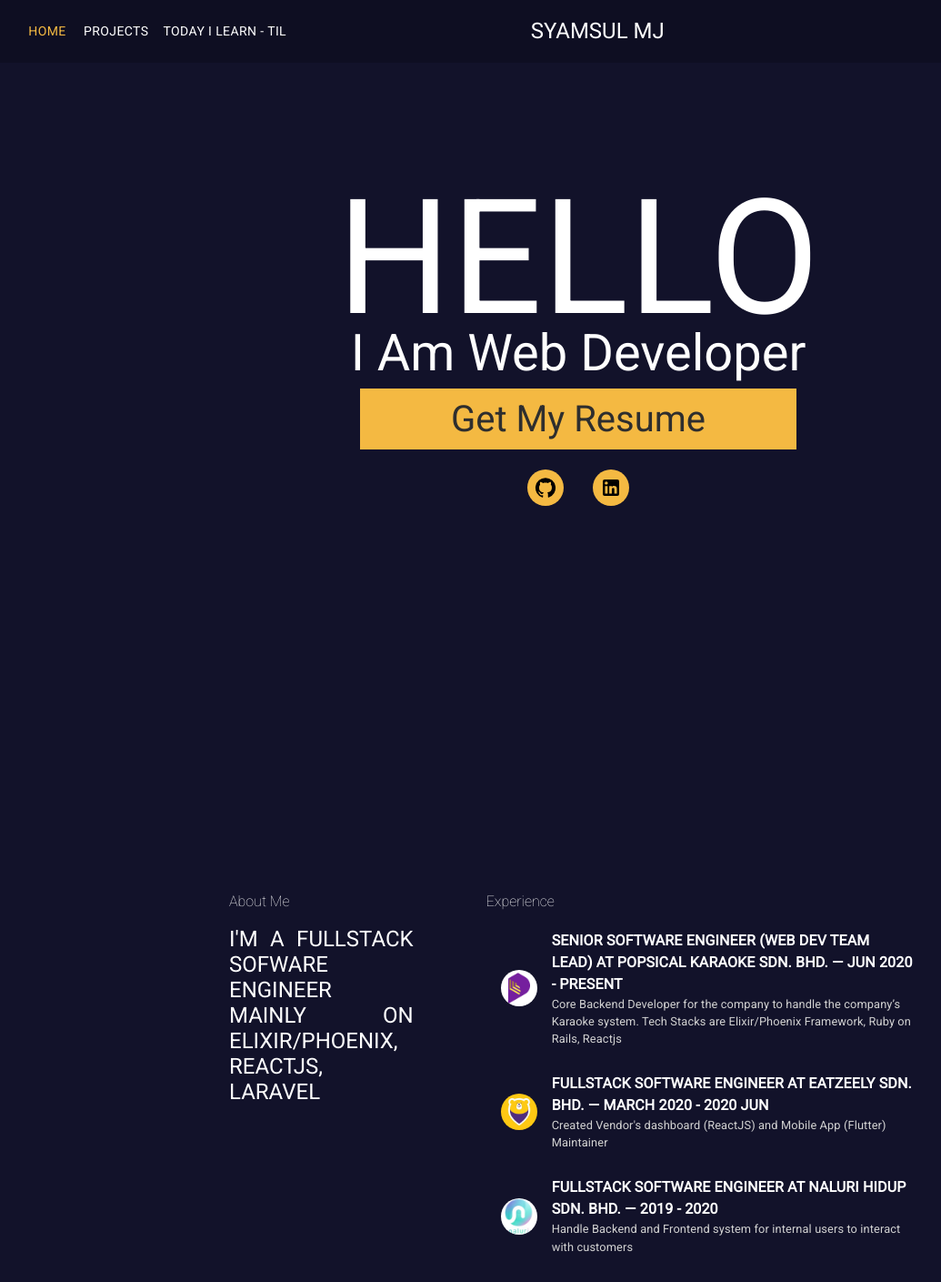
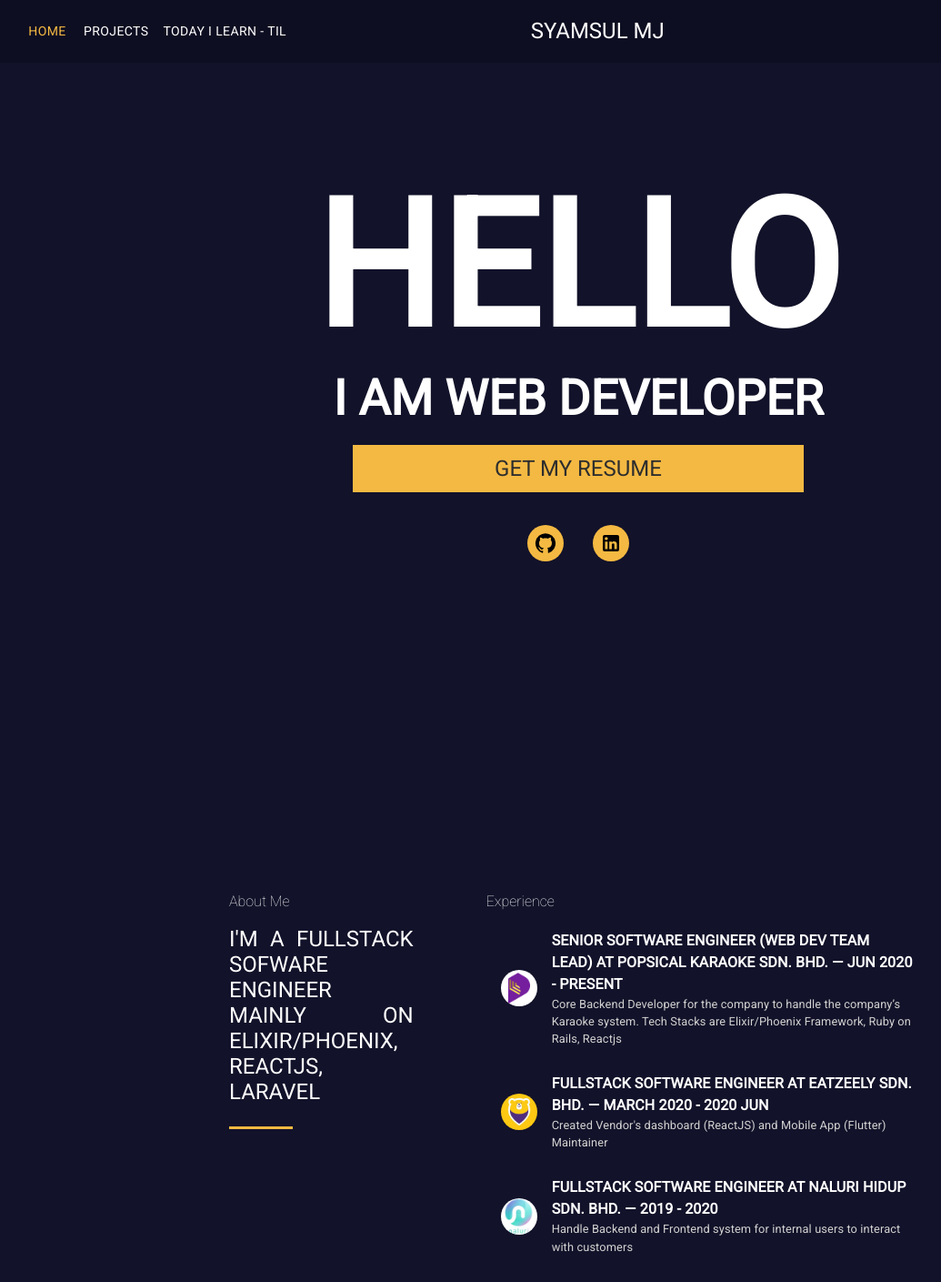
Before and after one commit to syamsulmj/syamsulmj-til, a Next.js app: page / in a window 1280 px wide. Shown: the top 1409 px of the page at 91% size, without its empty margins (4-1039 px from the left). Built offline with nearby package versions, Linux system fonts and the light colour scheme; a web font is replaced by a local one.

Commit message:
Fix some ui designs

```diff
--- a/components/home/Home.js
+++ b/components/home/Home.js
@@ -24,11 +24,11 @@ const Home = () => {
           <span>HELLO</span>
         </div>
         <div className={Styles.mdTitle}>
-          <span>I Am Web Developer</span>
+          <span>I AM WEB DEVELOPER</span>
         </div>
         <div className={Styles.resume}>
           <a href="/SYAMSUL_MJ_CV_DEC_2021.pdf" target="_blank" className={Styles.bigBtn}>
-            Get My Resume
+            GET MY RESUME
           </a>
         </div>
         <div className={Styles.socialMedia}>
@@ -61,6 +61,7 @@ const Home = () => {
               MAINLY ON ELIXIR/PHOENIX, REACTJS,
               LARAVEL
             </div>
+            <div className={Styles.amContentLiner} />
           </Grid>
           <Grid className={Styles.experience} item xs={12} sm={8}>
             <div className={Styles.expTitle}>
--- a/pages/index.js
+++ b/pages/index.js
@@ -8,6 +8,7 @@ const App = () => {
     <React.Fragment>
       <Head>
         <title>Syamsul MJ</title>
+        <link rel="shortcut icon" href="/icons/my-face.jpeg" />
         <meta name="viewport" content="initial-scale=1.0, width=device-width" />
       </Head>
       <Navbar />
--- a/styles/home/Home.module.scss
+++ b/styles/home/Home.module.scss
@@ -14,20 +14,23 @@
     color: #ffffff;
     width: 100%;
     height: 100vh;
+
     .bigTitle {
-      margin-bottom: -2em;
+      // margin-bottom: -2em;
       span {
-        font-size: 11rem;
+        font-weight: 900;
+        font-size: 12rem;
       }
     }
     .mdTitle {
       span {
-        font-size: 3.5rem;
+        font-weight: 900;
+        font-size: 3.35rem;
       }
     }
 
     .resume {
-      margin-top: 1em;
+      padding-top: 2em;
       text-align: center;
       width: 100%;
       .bigBtn {
@@ -35,8 +38,8 @@
         font-family: 'Roboto', sans-serif;
         color: #2e2e2e;
         background-color: #f4b942;
-        padding: .25em 2.5em;
-        font-size: 2.5rem;
+        padding: .5em 6.5em;
+        font-size: 1.5rem;
         border: none;
         transition: background-color 1s;
         &:hover {
@@ -46,7 +49,7 @@
     }
 
     .socialMedia {
-      margin-top: 2em;
+      padding-top: 3em;
       text-align: center;
       width: 100%;
     }
@@ -72,8 +75,6 @@
         }
       }
     }
-
-
   }
 
   .profile {
@@ -92,6 +93,13 @@
         text-align: justify;
         font-size: 1.5rem;
         margin-top: .75em;
+      }
+      .amContentLiner {
+        display: block;
+        margin-top: 1.5em;
+        height: 3px;
+        width: 70px;
+        background-color: #f4b942;
       }
     }
     .experience {
```
Also changed, not shown: public/icons/my-face.jpeg (added).
